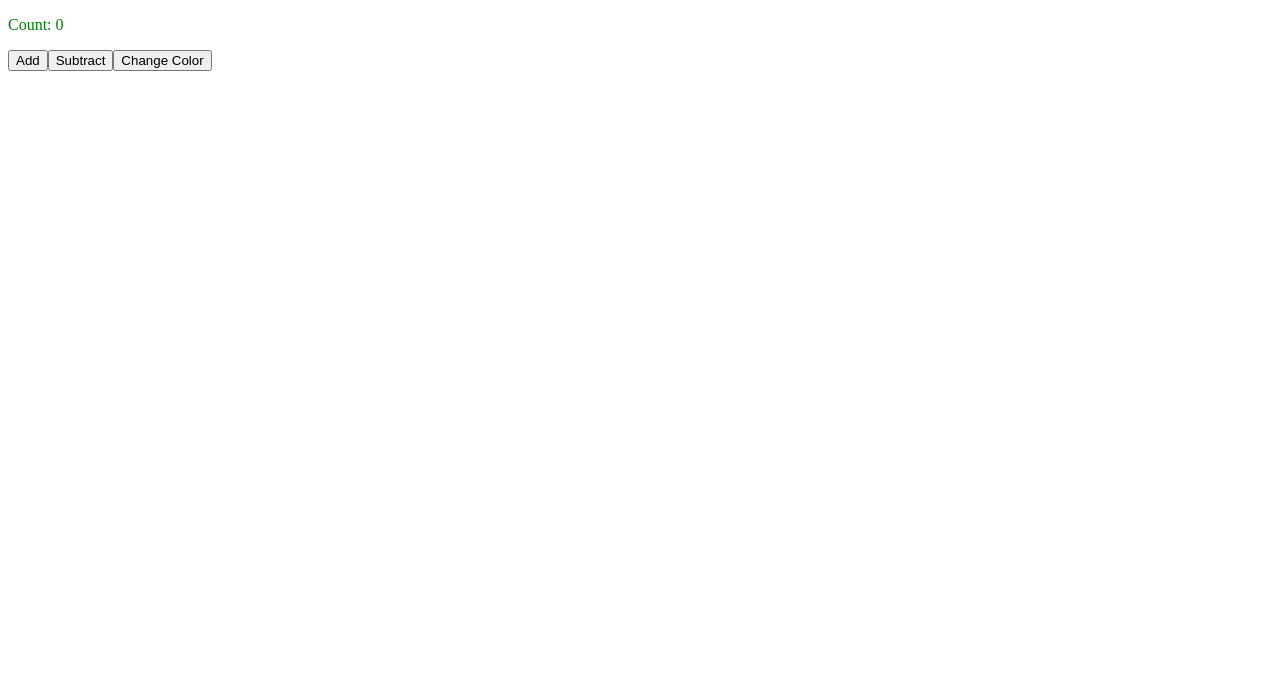
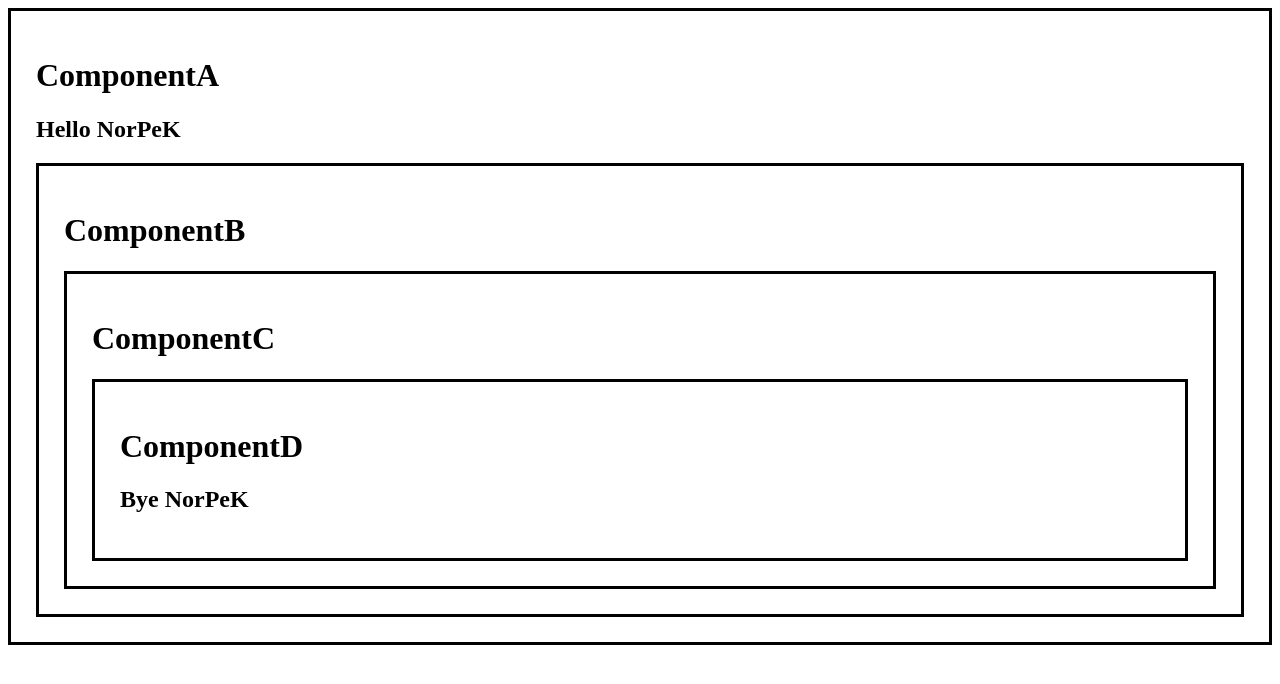
Before and after one commit to NorPeK/react-training, a React (Vite) app in the folder reactProject/: page / in a window 1280 px wide. Shown: the top 684 px of the page. Built offline with nearby package versions, Linux system fonts and the light colour scheme.

Commit message:
useContext

```diff
--- a/reactProject/src/App.jsx
+++ b/reactProject/src/App.jsx
@@ -12,12 +12,13 @@
 import UpdateObjects from "./components/UpdateObjects.jsx";
 import UpdateArray from "./components/updateArrays.jsx";
 import TryUseEffect from "./components/UseEffect.jsx";
+import ComponentA from "./components/ComponentA.jsx";
 
 function App() {
 
   return(
     <>
-    <TryUseEffect/>
+    <ComponentA/>
     </>
   );
 }
--- /dev/null
+++ b/reactProject/src/components/ComponentA.jsx
@@ -0,0 +1,22 @@
+import ComponentB from "./ComponentB"
+import React , {useState, createContext} from "react"
+
+export const UserContext = createContext();
+
+function ComponentA() {
+
+    const [user, setUser] = useState("NorPeK");
+
+    return(
+        <div className="box">
+            <h1>ComponentA</h1>
+            <h2>{`Hello ${user}`}</h2>
+            <UserContext.Provider value={user}>
+                <ComponentB user={user}/>
+            </UserContext.Provider>
+
+        </div>
+    )
+}
+
+export default ComponentA
--- /dev/null
+++ b/reactProject/src/components/ComponentB.jsx
@@ -0,0 +1,13 @@
+import ComponentC from "./ComponentC"
+
+
+function ComponentB() {
+    return(
+        <div className="box">
+            <h1>ComponentB</h1>
+            <ComponentC/>
+        </div>
+    )
+}
+
+export default ComponentB
--- /dev/null
+++ b/reactProject/src/components/ComponentC.jsx
@@ -0,0 +1,13 @@
+import ComponentD from "./ComponentD"
+
+
+function ComponentC() {
+    return(
+        <div className="box">
+            <h1>ComponentC</h1>
+            <ComponentD/>
+        </div>
+    )
+}
+
+export default ComponentC
--- /dev/null
+++ b/reactProject/src/components/ComponentD.jsx
@@ -0,0 +1,16 @@
+import React , {useContext} from "react"
+import { UserContext } from "./ComponentA"
+
+function ComponentD() {
+
+    const user = useContext(UserContext)
+
+    return(
+        <div className="box">
+            <h1>ComponentD</h1>
+            <h2>{`Bye ${user}`}</h2>
+        </div>
+    )
+}
+
+export default ComponentD
--- a/reactProject/src/index.css
+++ b/reactProject/src/index.css
@@ -1,17 +1,4 @@
-.welcome-message{
-  font-size: 2.5em;
-  background-color: green;
-  color: white;
-  pad: 10px;
-  border-radius: 5px;
-  margin: 0;
+.box{
+  border:3px solid;
+  padding: 25px;
 }
-
-.login-prompt{
-  font-size: 2.5em;
-  background-color: red;
-  color: white;
-  pad: 10px;
-  border-radius: 5px;
-  margin: 0;
-}
```
